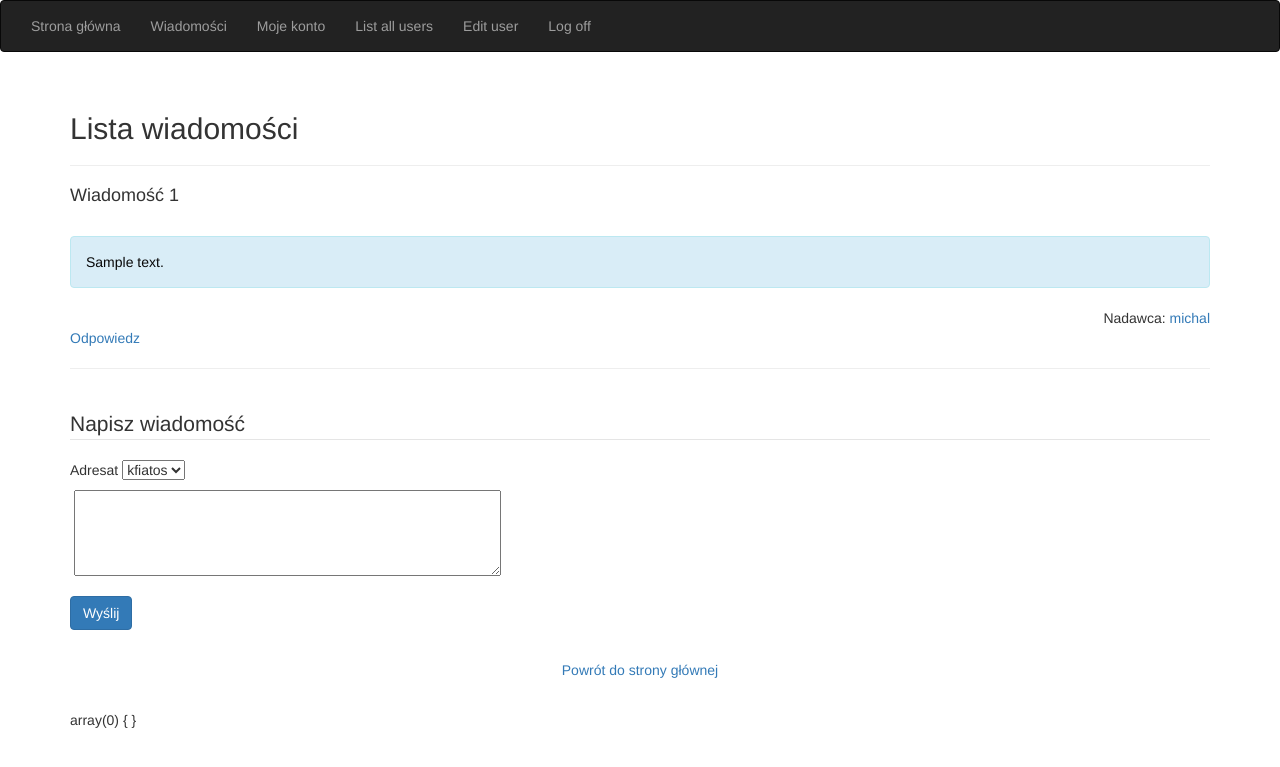
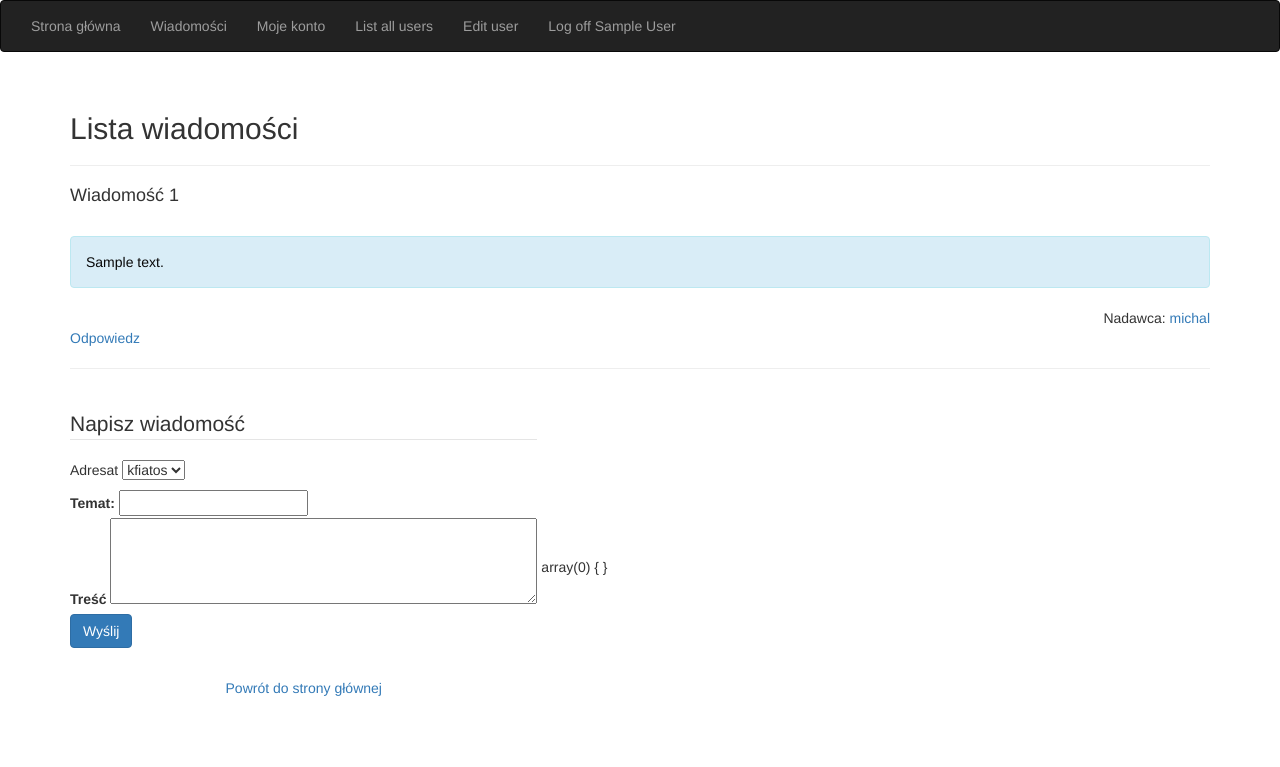
Before and after one commit to kfiatos/workshop, a PHP site: page /workshop/show_messages.php in a window 1280 px wide. Shown: the top 767 px of the page. Run offline with PHP 8.4, Linux system fonts and the light colour scheme; the visitor is signed in with stand-in values (Sample User, id 1); data comes from the database, SQL or seed files in the repository; tables that the repository leaves empty or names only in its code hold one stand-in row (values such as "Sample post").

Commit message:
private messages worknig"

```diff
--- a/header.php
+++ b/header.php
@@ -47,7 +47,7 @@ echo("
           <li><a href='http://localhost/workshop/show_user.php'> Moje konto </a></li>
           <li><a href='http://localhost/workshop/list_all_users.php'> List all users </a></li>
           <li><a href='http://localhost/workshop/edit_user.php'> Edit user </a></li>
-          <li><a href='http://localhost/workshop/logoff.php'> Log off </a></li>
+          <li><a href='http://localhost/workshop/logoff.php'> Log off ".$_SESSION['user_name']."</a></li>
         </ul>
       </div>
     </div>
--- a/index.php
+++ b/index.php
@@ -4,6 +4,7 @@ include('header.php');
 
 $loggedUser = new User();
 $loggedUser->loadFromDB($conn, $_SESSION['user_id']);
+
 echo("<br><h1 class = 'text-center' >Witaj ".$loggedUser->getName()."</h1>");
 echo('
 
@@ -16,7 +17,7 @@ echo('
           <h3><legend>Wpisz nowy Tweet</legend></h3>
           <label for="">Treść Tweeta</label><br>
           <textarea name ="tweetText"rows="4" cols="70"></textarea></br>
-          <button type="submit" class="btn btn-lg btn-primary btn">Wyslij</button>
+          <button type="submit" class="btn-primary btn">Wyslij</button>
           <span class="clearfix"></span>
         </form>
       </div>
--- a/login.php
+++ b/login.php
@@ -10,12 +10,13 @@ if($_SERVER['REQUEST_METHOD'] == 'POST') {
 
   if($newUser->getId() != -1 ){
     $_SESSION['user_id'] = $newUser->getId();
+    $_SESSION['user_name'] = $newUser->getName();
     header('Location: http://localhost/workshop/');
     die();
 
 
   }else{
-    echo("Błąd podczas logowania<br>");
+    echo('<h3 class=" text-center alert alert-warning">Błąd podczas logowania</h3><br>');
   }
 
 
--- a/show_messages.php
+++ b/show_messages.php
@@ -9,12 +9,11 @@ echo('<h2>Lista wiadomości</h2>');
 echo("<hr>");
 $count = 1;
 
-
-
-foreach($tempArray as $tempMessage) {
-  echo('<h4>Wiadomość '.$count.'</h4><br>');
+if(!empty($tempArray)){
+  foreach ($tempArray as $tempMessage) {
+    echo('<h4>Wiadomość ' . $count . '</h4><br>');
     $count++;
-  echo('<div class = "alert alert-info">'.$tempMessage->getText().'</div>');
+    echo('<div class = "alert alert-info">' . $tempMessage->getText() . '</div>');
 
     $tempUser->loadFromDB($conn, $tempMessage->getSenderId());
     echo('<div class = "text-right">');
@@ -24,40 +23,45 @@ foreach($tempArray as $tempMessage) {
     echo('<a href="">Odpowiedz</a>');
     echo("<br><hr>");
   }
+}else{
+    echo('<h2>Nie masz żadnych wiadomości</h2>');
+  }
+if($_SERVER['REQUEST_METHOD'] == 'POST' && !empty($_POST)){
+  $message->saveToDb($conn, $_SESSION['user_id'], $_POST['recipient_id'], $_POST['subject'], $_POST['text']);
+
+
+}
+
 ?>
     <br>
+<div class="form-inline">
+  <div class="form-group">
     <div class="text-left">
-      <form action="" method="post" role="form">
+      <form action="show_messages.php" method="post" role="form">
         <legend>Napisz wiadomość</legend>
         <div class = "h5">Adresat
           <select name="recipient_id" id="">
 
             <?php
-            $sql = "SELECT id FROM Users WHERE id != '".$_SESSION['user_id']."'";
-            $result = $conn->query($sql);
+              $tempUser->listAllUsersExeptLoggedIn($conn);
+            ?>
 
-            if($result->num_rows > 0) {
-              $tempUser = new User();
-              while ($row = $result->fetch_assoc()) {
+           </select>
+        </div>
 
-                $tempUser->loadFromDB($conn, $row['id']);
-//                echo('<input type="hidden" name = "id" value = "">');
-
-                echo('<option value ="'.$tempUser->getId().'">'.$tempUser->getName().'</option>');
-                echo("<br>");
-              }
-            } ?>
-
-         </select></div>
-        <div class="form-group">
-          <label for="message"></label>
-          <textarea name="message" id="" cols="50" rows="4"></textarea>
+        <label for="subject">Temat:</label>
+        <input type="text" name="subject"><br>
+        <label for="message">Treść</label>
+        <textarea name="text" id="" cols="50" rows="4"></textarea>
     </div>
         <button type="submit" class="btn btn-primary">Wyślij</button>
       </form>
 
-    <div class = "text-center main-page-link"><a  href="index.php">Powrót do strony głównej</a></div>
+      <div class = "text-center main-page-link">
+      <a  href="index.php">Powrót do strony głównej</a>
     </div>
+    </div>
+
 <?php
 var_dump($_POST);
 ?>
--- a/src/Message.php
+++ b/src/Message.php
@@ -33,6 +33,19 @@ class Message
 
 
   }
+
+  public function saveToDb(mysqli $conn,$senderId, $recipientId, $subject, $text)
+  {
+//    $sqlSaveMessage = "INSERT INTO Messages VALUES('".$_SESSION['user_id']."','".$_POST['recipient_id']."','".$_POST['subject']."','".$_POST['text']."', now())";
+    $sqlSaveMessage = "INSERT INTO Messages (sender_id, recipient_id, subject, text, sendtime)
+                        VALUES('".$senderId."','".$recipientId."','".$subject."','".$text."', now())";
+    $result = $conn->query($sqlSaveMessage);
+    if($result){
+       echo('<div class = "h3 alert alert-success">Wiadomość wysłana prawidłowo</div>');
+    }
+
+  }
+
   public function loadFromDB(mysqli $conn, $idToload)
   {
 
--- a/src/user.php
+++ b/src/user.php
@@ -54,6 +54,24 @@ class User{
     echo(
       'User: '.$this->name.'<br>
       Desc: '.$this->desc.'<br>');
+  }
+
+
+
+  public function listAllUsersExeptLoggedIn(mysqli $conn) //used to list users in <select> on show_messages.php
+  {
+    $sql = "SELECT id FROM Users WHERE id != '".$_SESSION['user_id']."'";
+    $result = $conn->query($sql);
+
+    if($result->num_rows > 0) {
+      $tempUser = new User();
+      while ($row = $result->fetch_assoc()) {
+
+        $tempUser->loadFromDB($conn, $row['id']);
+        echo('<option value ="'.$tempUser->getId().'">'.$tempUser->getName().'</option>');
+        echo("<br>");
+      }
+    }
   }
 
   public function saveToDB(mysqli $conn, $newDesc, $newPass, $newPass_2){
@@ -204,11 +222,11 @@ class User{
         $this->name = $userData['nick'];
         $this->desc = $userData['description'];
       }else{
-        echo("Wrong name or password...<br>");
+        echo('<h3 class="text-center alert alert-warning">Niepoprawny login lub hasło<br>');
       }
     }else{
       echo("Error during logging...");
-      echo("Error: ".$conn->error."<br>");
+//      echo("Error: ".$conn->error."<br>");
     }
   }
 
```
Lines whose indentation alone changed are shown as unchanged.
